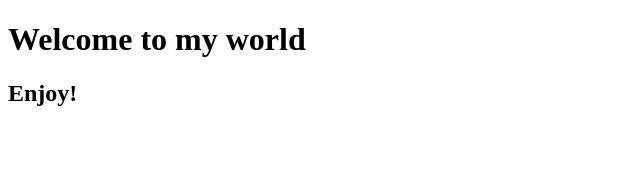
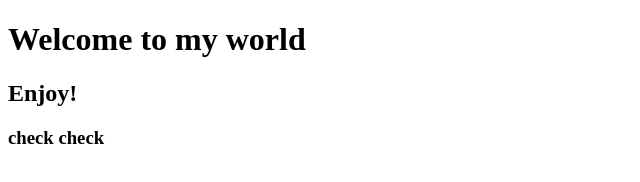
Before and after one commit to seulkilee0428/seulkilee0428.gihub.io, a plain HTML site: page index.html in a window 1280 px wide. Shown: the whole page, without its empty margins (0-640 px from the left). Drawn offline with Linux system fonts and the light colour scheme.

Commit message:
second commit

```diff
--- a/index.html
+++ b/index.html
@@ -8,5 +8,6 @@
 <body>
     <h1>Welcome to my world</h1>
     <h2>Enjoy!</h2>
+    <h3>check check</h3>
 </body>
 </html>
```
